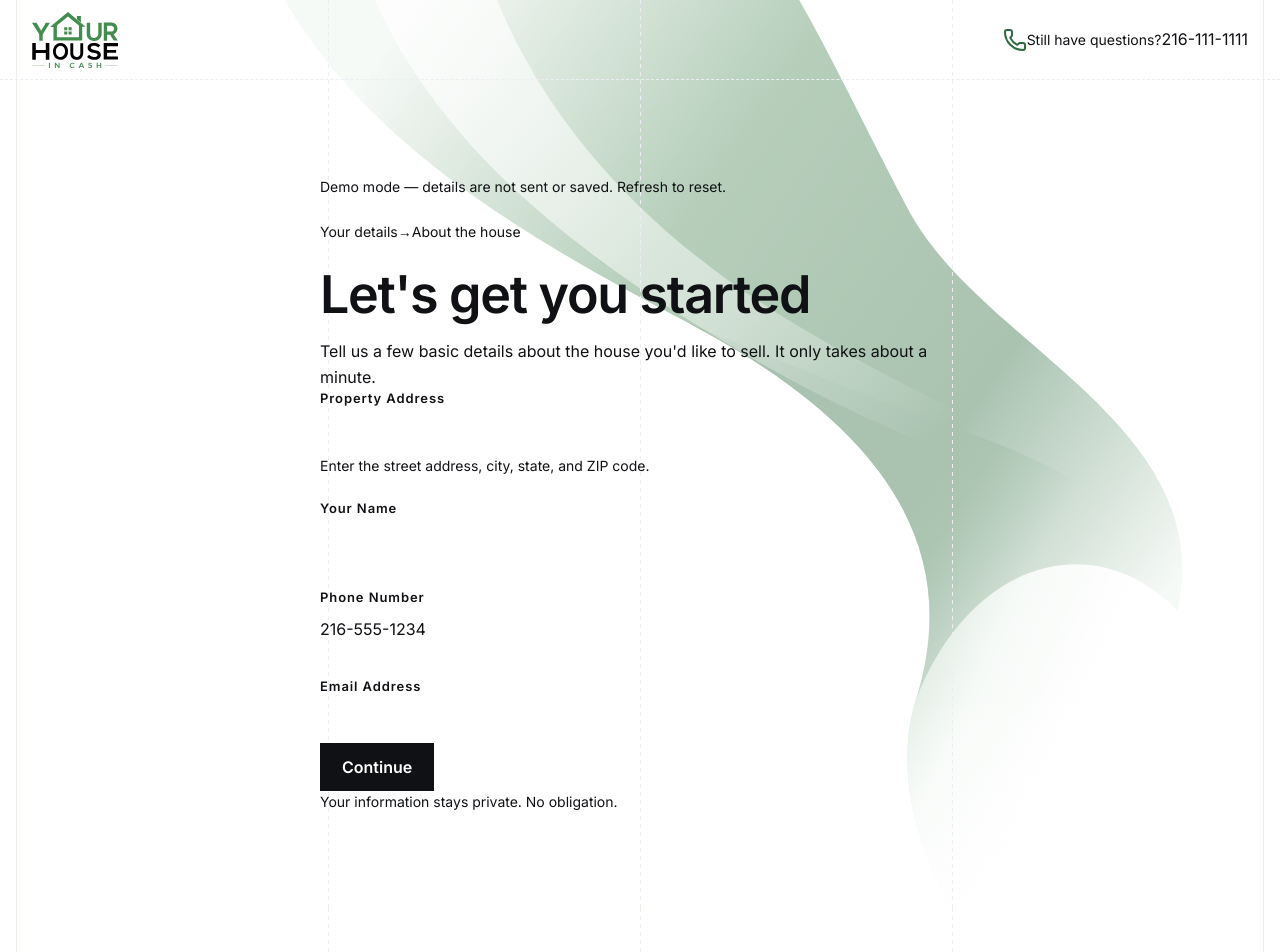
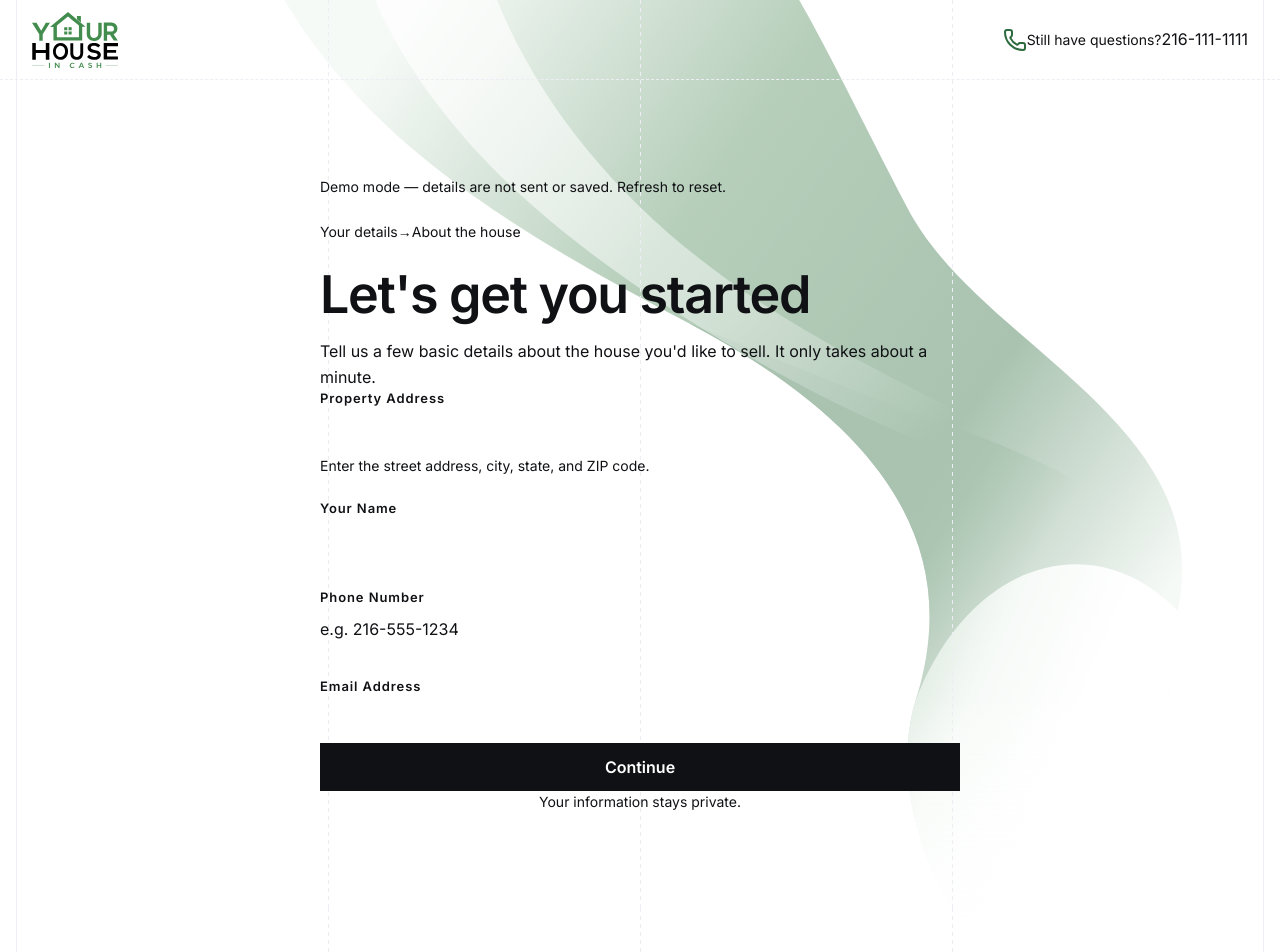
Before and after one commit to YHICAdmin/your-house-in-cash, a Next.js app: page /get-cash-offer in a window 1280 px wide. Shown: the top 952 px of the page. Built offline with nearby package versions, Linux system fonts and the light colour scheme.

Commit message:
style: refine seller form action and placeholder clarity

```diff
--- a/src/app/globals.css
+++ b/src/app/globals.css
@@ -10,6 +10,7 @@
   --color-text-primary: #101114;
   --color-text-secondary: #555b63;
   --color-text-muted: #777d85;
+  --color-text-placeholder: #6b7179;
   --color-border: #e4e7e4;
   --color-error: #b42318;
   --color-line: #eceef4;
--- a/src/components/form/field.module.css
+++ b/src/components/form/field.module.css
@@ -2,7 +2,7 @@
 .label { color: var(--color-text-primary); }
 .labelRow { display: flex; flex-wrap: wrap; align-items: baseline; gap: var(--spacing-xs); }
 .control { display: block; width: 100%; min-height: 48px; padding: var(--spacing-xs) var(--spacing-s); border: 1px solid var(--color-border); border-radius: var(--radius-small); background: var(--color-surface); color: var(--color-text-primary); }
-.control::placeholder { color: var(--color-text-secondary); opacity: 1; }
+.control::placeholder { color: var(--color-text-placeholder); opacity: 1; }
 .control[aria-invalid="true"] { border-color: var(--color-error); }
 .control:disabled { opacity: 1; -webkit-text-fill-color: currentColor; }
 textarea.control { min-height: 0; resize: vertical; }
--- a/src/components/seller/seller-details.tsx
+++ b/src/components/seller/seller-details.tsx
@@ -57,15 +57,15 @@ export function SellerDetails({ initialValues, onDemoContinue }: {
         error={errors.address} guidance="Enter the street address, city, state, and ZIP code." />
       <TextField id="name" name="name" label="Your Name" required autoComplete="name"
         value={values.name} onChange={event => change("name", event.target.value)} onBlur={() => blur("name")} error={errors.name} />
-      <PhoneField id="phone" name="phone" label="Phone Number" required placeholder="216-555-1234"
+      <PhoneField id="phone" name="phone" label="Phone Number" required placeholder="e.g. 216-555-1234"
         value={values.phone} onValueChange={value => change("phone", value)} onBlur={() => blur("phone")} error={errors.phone} />
       <TextField id="email" name="email" label="Email Address" type="email" required autoComplete="email"
         value={values.email} onChange={event => change("email", event.target.value)} onBlur={() => blur("email")} error={errors.email} />
     </div>
     <div className={styles.actions}>
       {failure && <p className={`text-body-small ${styles.error}`}>{failure}</p>}
-      <Button className={styles.primary} type="submit">Continue</Button>
-      <p className={`text-body-small ${styles.reassurance}`}>Your information stays private. No obligation.</p>
+      <Button className={styles.continueButton} type="submit">Continue</Button>
+      <p className={`text-body-small ${styles.reassurance}`}>Your information stays private.</p>
       <span role="status" className="visually-hidden">{failure}</span>
     </div>
   </form>;
--- a/src/components/seller/seller-form.module.css
+++ b/src/components/seller/seller-form.module.css
@@ -11,7 +11,8 @@
 .fields { display: flex; flex-direction: column; gap: var(--spacing-m); }
 .actions { margin-top: var(--spacing-l); display: flex; flex-direction: column; align-items: flex-start; gap: var(--spacing-xs); }
 .primary { width: 100%; }
-.reassurance { color: var(--color-text-secondary); }
+.continueButton { width: 100%; }
+.reassurance { width: 100%; text-align: center; color: var(--color-text-secondary); }
 .error { color: var(--color-error); }
 .back { margin-bottom: var(--spacing-s); }
 .successPhone { margin-top: var(--spacing-l); display: flex; flex-wrap: wrap; gap: var(--spacing-xs); align-items: baseline; }
```
Also changed, not shown: project-documentation/form.md (+1 -1 lines), project-documentation/visual-design-system.md (+1 -0 lines), project-documentation/website-specification/seller-form-page.md (+3 -3 lines).
